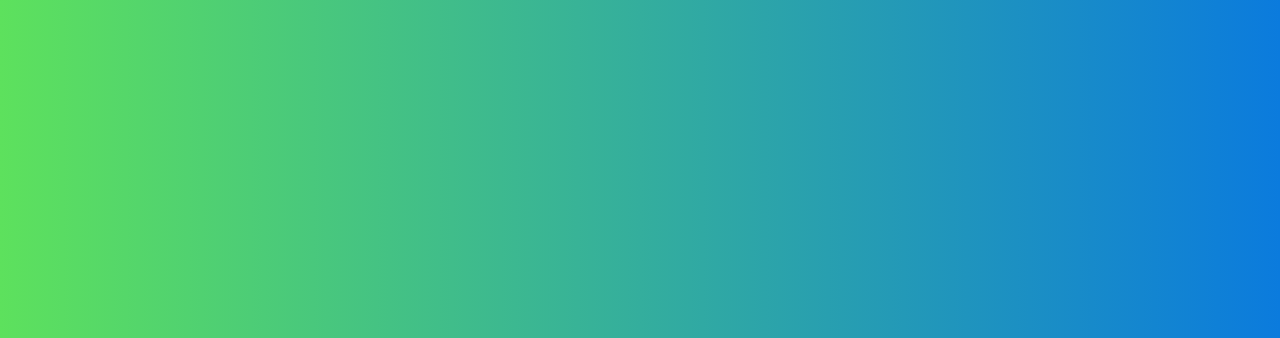
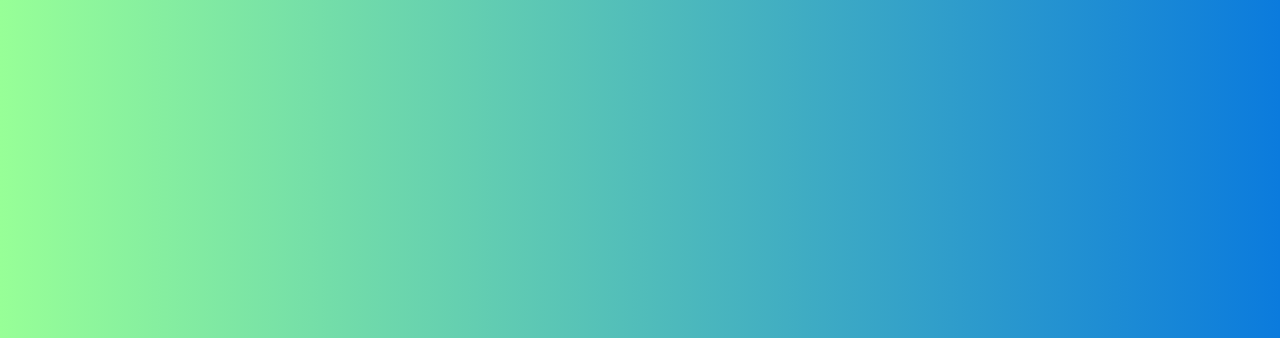
Before and after one commit to thaicoh/30day_learn_web, a plain HTML site: page day6-DetectPressedKey/index.html in a window 1280 px wide. Shown: the top 338 px of the page. Drawn offline with Linux system fonts and the light colour scheme.

Commit message:
hihihihi

```diff
--- a/day6-DetectPressedKey/style.css
+++ b/day6-DetectPressedKey/style.css
@@ -5,7 +5,7 @@
 body{
     width: 100vw;
     height: 100vh;
-    background-image: linear-gradient(to right, rgb(93, 225, 93), rgb(11, 123, 221));
+    background-image: linear-gradient(to right, rgb(151, 255, 151), rgb(11, 123, 221));
 }
 .container{
     width: 100%;
```
Also changed, not shown: day6-DetectPressedKey/index.html (+1 -1 lines), index.html (+1 -2 lines).
